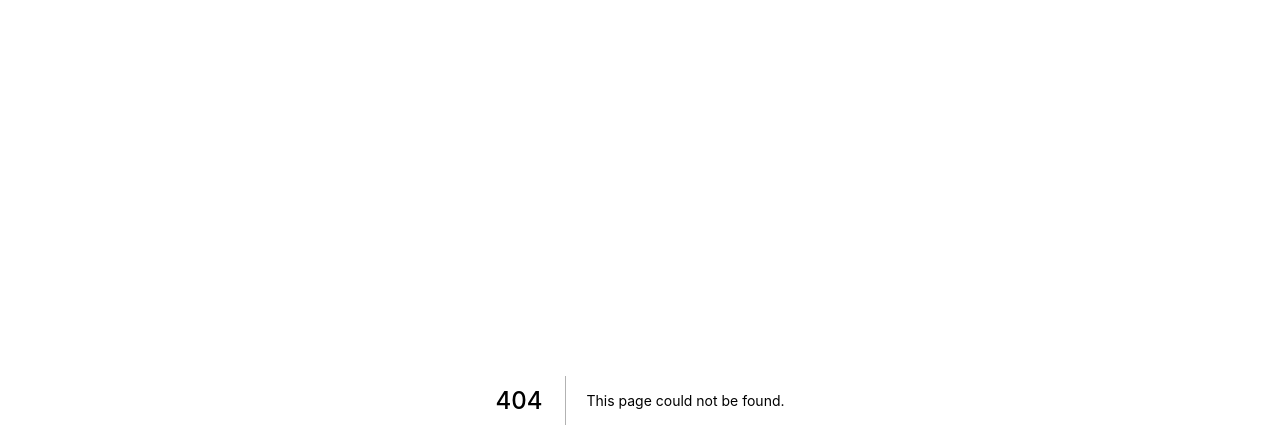
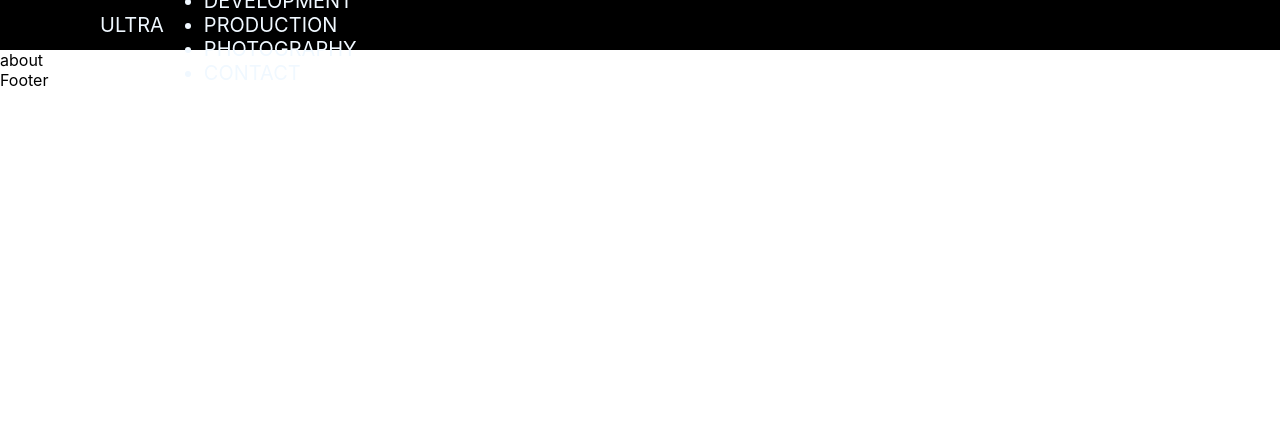
Before and after one commit to DeanDal1000/Ultra-Agency, a Next.js app: page /about in a window 1280 px wide. Before the commit this address had no page. Shown: the top 448 px of the page. Built offline with nearby package versions, Linux system fonts and the light colour scheme.

Commit message:
First Commit

```diff
--- /dev/null
+++ b/components/Footer.js
@@ -0,0 +1,7 @@
+import React from 'react';
+
+const Footer = () => {
+  return <div>Footer</div>;
+};
+
+export default Footer;
--- /dev/null
+++ b/components/Layout.js
@@ -0,0 +1,15 @@
+import React from 'react';
+import Navbar from './Navbar';
+import Footer from './Footer';
+
+const Layout = ({ children }) => {
+  return (
+    <>
+      <Navbar />
+      {children}
+      <Footer />
+    </>
+  );
+};
+
+export default Layout;
--- /dev/null
+++ b/components/Navbar.js
@@ -0,0 +1,30 @@
+import React from 'react';
+import styles from '../styles/Navbar.module.css';
+import Link from 'next/link';
+
+const Navbar = () => {
+  return (
+    <div className={styles.container}>
+      <Link href="/">Ultra</Link>
+      <ul className={styles.list}>
+        <Link href="/products/design">
+          <li className={styles.list_item}>Design</li>
+        </Link>
+        <Link href="/products/development">
+          <li className={styles.list_item}>Development</li>
+        </Link>
+        <Link href="/products/production">
+          <li className={styles.list_item}>Production</li>
+        </Link>
+        <Link href="/products/photography">
+          <li className={styles.list_item}>Photography</li>
+        </Link>
+        <Link href="/products/contact">
+          <li className={styles.list_item}>Contact</li>
+        </Link>
+      </ul>
+    </div>
+  );
+};
+
+export default Navbar;
--- a/pages/_app.js
+++ b/pages/_app.js
@@ -1,7 +1,12 @@
-import '../styles/globals.css'
+import Layout from '../components/Layout';
+import '../styles/globals.css';
 
 function MyApp({ Component, pageProps }) {
-  return <Component {...pageProps} />
+  return (
+    <Layout>
+      <Component {...pageProps} />
+    </Layout>
+  );
 }
 
-export default MyApp
+export default MyApp;
--- /dev/null
+++ b/pages/about.js
@@ -0,0 +1,7 @@
+import React from 'react';
+
+const about = () => {
+  return <div>about</div>;
+};
+
+export default about;
--- /dev/null
+++ b/styles/Navbar.module.css
@@ -0,0 +1,10 @@
+.container {
+  display: flex;
+  background-color: black;
+  padding: 0 100px;
+  height: 50px;
+  color: aliceblue;
+  align-items: center;
+  text-transform: uppercase;
+  font-size: 20px;
+}
```
Also changed, not shown: pages/index.js (+5 -58 lines).
